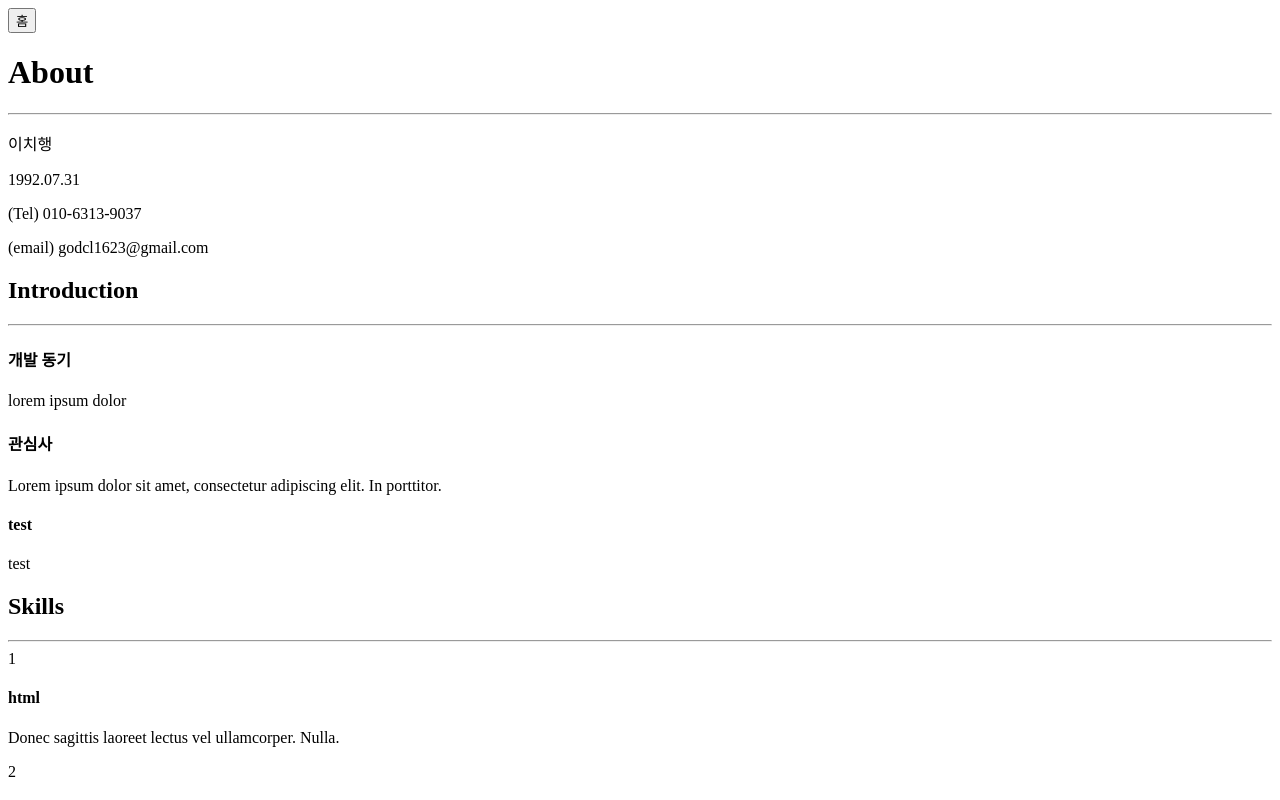
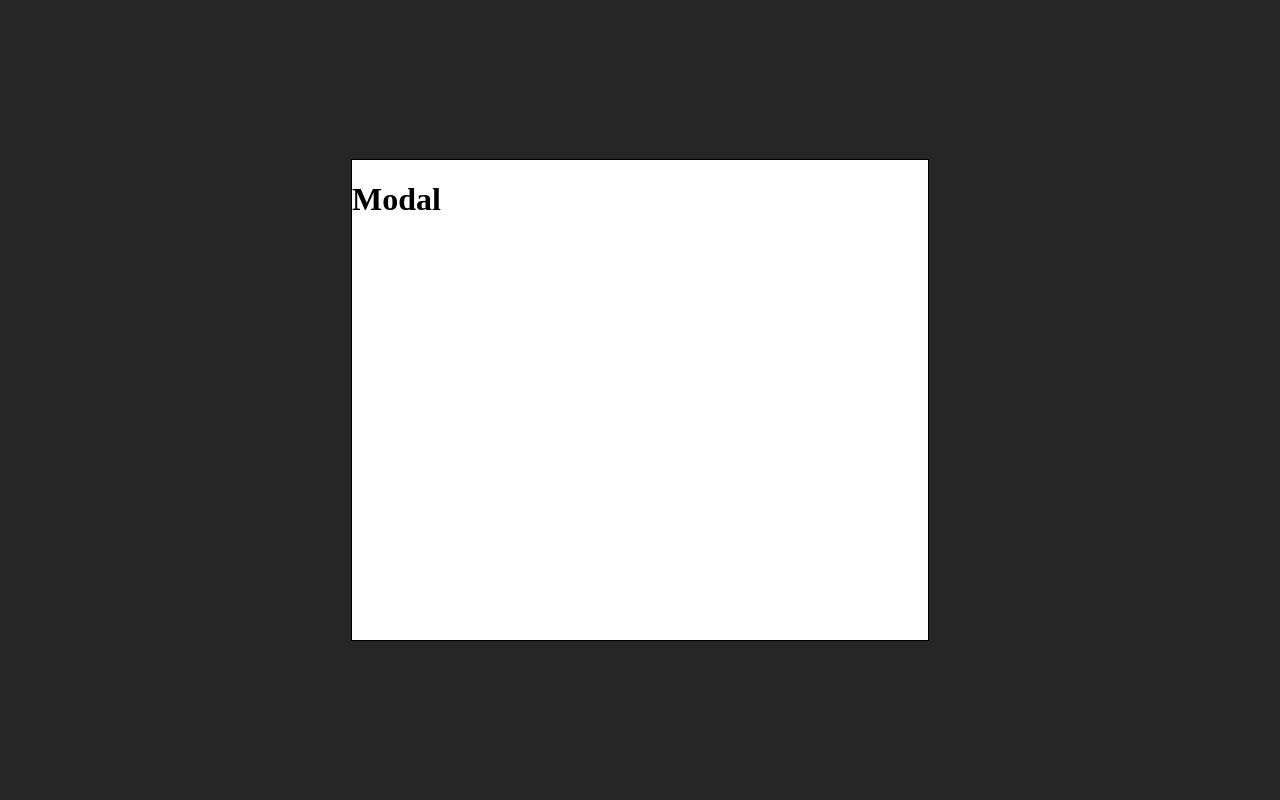
Before and after one commit to godcl1623/portfolio, a React (Create React App) app: page /contact in a window 1280 px wide. Shown: the top 800 px of the page. Built offline with nearby package versions, Linux system fonts and the light colour scheme.

Commit message:
develop - modal 튜토리얼 - 모달창 생성, 스타일 부여, ref를 통한 스타일 제거 구현

```diff
--- a/public/index.html
+++ b/public/index.html
@@ -29,6 +29,7 @@
   <body>
     <noscript>You need to enable JavaScript to run this app.</noscript>
     <div id="root"></div>
+    <div id="modal"></div>
     <!--
       This HTML file is a template.
       If you open it directly in the browser, you will see an empty page.
--- a/src/components/App.js
+++ b/src/components/App.js
@@ -3,7 +3,7 @@ import { BrowserRouter, Route, Switch } from 'react-router-dom';
 // module for importing components(컴포넌트 import용 모듈)
 import lists from './modules/componentslist';
 
-const { Main, About, Works, Common } = lists;
+const { Main, About, Works, Common, Modal } = lists;
 
 // Component Body
 const App = () => (
@@ -12,7 +12,7 @@ const App = () => (
         <div>
           <Switch>
             <Route path="/" exact component={Main} />
-            <Route path="/contact" exact component={About} />
+            <Route path="/contact" exact component={Modal} />
             <Route path="/about" exact component={About} />
             <Route path="/works" exact component={Works} />
             <Route path="/common" exazct component={Common} />
--- a/src/components/Main.js
+++ b/src/components/Main.js
@@ -1,5 +1,6 @@
 import React from 'react';
 import { Link } from 'react-router-dom';
+import Modal from './Modal';
 
 // Component Body
 const Main = () => (
@@ -17,6 +18,7 @@ const Main = () => (
           <a href="https://github.com/godcl1623" target="_blank" rel="noreferrer noopener">GITHUB</a>
           <a href="https://godcl1623.tistory.com/" target="_blank" rel="noreferrer noopener">BLOG</a>
       </div>
+      <Modal />
     </div>
   );
 
--- /dev/null
+++ b/src/components/Modal.js
@@ -0,0 +1,19 @@
+import React, { useRef } from 'react';
+import ReactDOM from 'react-dom';
+
+const Modal = () => {
+  const thisComponent = useRef();
+  const testFunc = ref => {
+    ref.current.style.display = 'none';
+  };
+  return ReactDOM.createPortal(
+    <div className="modals" style={{ background: 'rgba(0, 0, 0, 0.85)', width: '100%', height: '100%', position: 'absolute', top: '0', left: '0', zIndex: '1' }} ref={thisComponent} onClick={() => testFunc(thisComponent)}>
+      <div className="modal-body" style={{ border: '1px solid black', width: '45%', height: '60%', background: 'white', top: '50%', left: '50%', position: 'relative', transform: 'translate(-50%, -50%)', zIndex: '2' }}>
+        <h1>Modal</h1>
+      </div>
+    </div>,
+    document.querySelector('#modal')
+  );
+};
+
+export default Modal;
--- a/src/components/modules/componentslist.js
+++ b/src/components/modules/componentslist.js
@@ -3,10 +3,11 @@ import About from '../About';
 import Main from '../Main';
 import Works from '../Works';
 import Common from '../Common';
+import Modal from '../Modal';
 
 // object init for export(내보내기용 객체 정의)
 const lists = {
-  About, Main, Works, Common
+  About, Main, Works, Common, Modal
 };
 
 export default lists;
```
